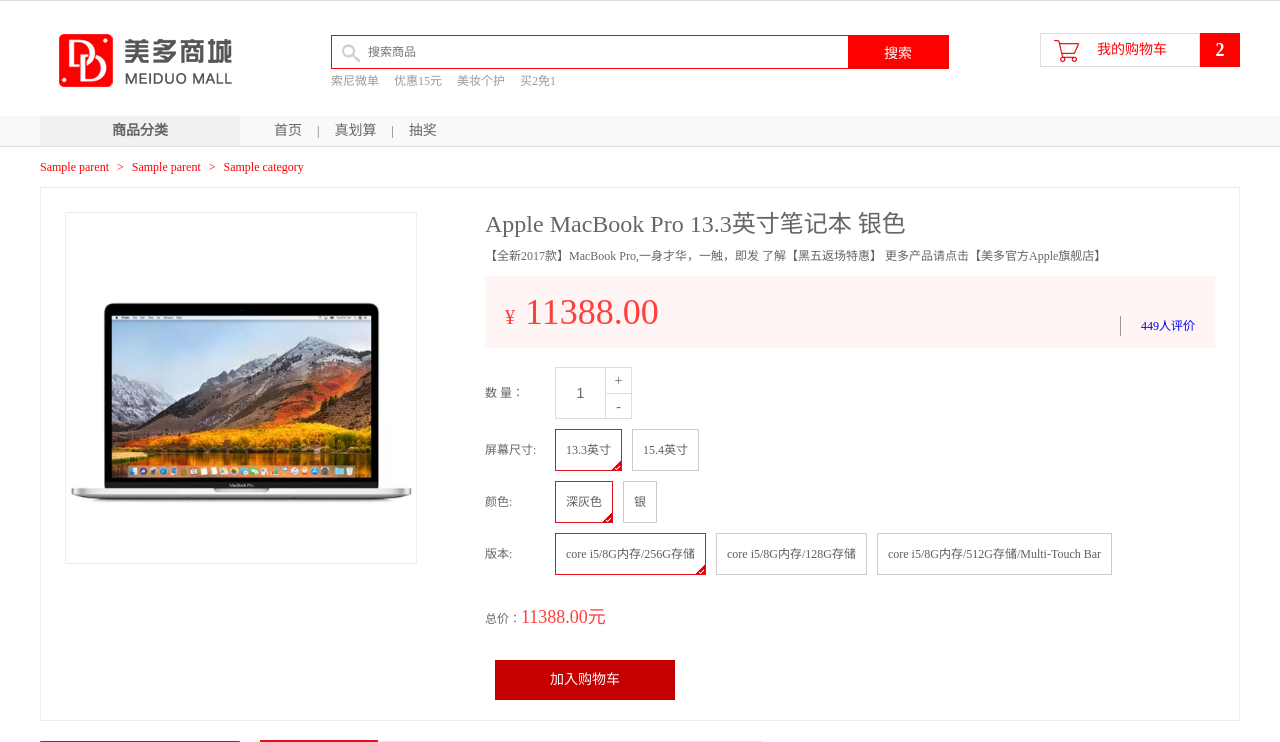
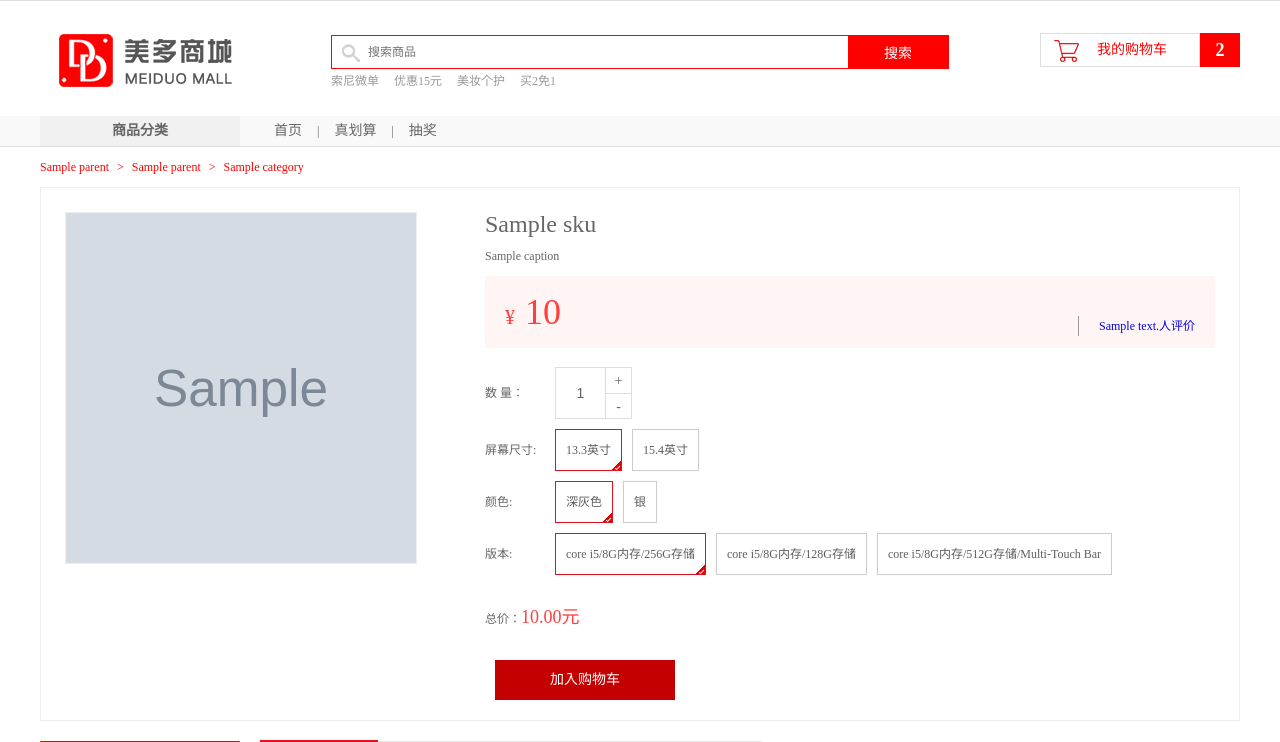
Before and after one commit to dingliu0508/aa, a Python web app: template meiduo_mall/meiduo_mall/templates/detail.html in a window 1280 px wide. Shown: the part 29-771 px from the top of the page. Run offline with Jinja, Linux system fonts and the light colour scheme; the template is opened without the code that fills it: most values are stand-ins (such as "Sample title", 1, 10 or a date in 2020); grey boxes marked "Sample" are stand-in pictures.

Commit message:
详情页商品信息

```diff
--- a/meiduo_mall/meiduo_mall/apps/goods/views.py
+++ b/meiduo_mall/meiduo_mall/apps/goods/views.py
@@ -76,10 +76,14 @@ class SKUDetailView(View):
         category = SKU.objects.get(id=sku_id).category
         # category = sku.category
 
+        #3,获取sku对象
+        sku = SKU.objects.get(id=sku_id)
+
         #拼接数据,渲染页面
         context = {
             "categories":categories,
-            "category":category
+            "category":category,
+            "sku":sku
         }
 
         return render(request,'detail.html',context=context)
--- a/meiduo_mall/meiduo_mall/templates/detail.html
+++ b/meiduo_mall/meiduo_mall/templates/detail.html
@@ -117,13 +117,13 @@
 	</div>
 
 	<div class="goods_detail_con clearfix">
-		<div class="goods_detail_pic fl"><img src="/static/images/goods_450.jpg"></div>
+		<div class="goods_detail_pic fl"><img src="{{ sku.default_image_url.url }}"></div>
 		<div class="goods_detail_list fr">
-			<h3>Apple MacBook Pro 13.3英寸笔记本 银色</h3>
-			<p>【全新2017款】MacBook Pro,一身才华，一触，即发 了解【黑五返场特惠】 更多产品请点击【美多官方Apple旗舰店】</p>
+			<h3>{{ sku.name }}</h3>
+			<p>{{ sku.caption }}</p>
 			<div class="price_bar">
-				<span class="show_pirce">¥<em>11388.00</em></span>
-				<a href="javascript:;" class="goods_judge">449人评价</a>
+				<span class="show_pirce">¥<em>{{ sku.price }}</em></span>
+				<a href="javascript:;" class="goods_judge">{{ sku.comments }}人评价</a>
 			</div>
 			<div class="goods_num clearfix">
 				<div class="num_name fl">数 量：</div>
@@ -149,7 +149,7 @@
 				<a href="javascript:;">core i5/8G内存/128G存储</a>
 				<a href="javascript:;">core i5/8G内存/512G存储/Multi-Touch Bar</a>
 			</div>
-			<div class="total">总价：<em>11388.00元</em></div>
+			<div class="total">总价：<em>[[sku_amount]]元</em></div>
 			<div class="operate_btn">
 				<a href="javascript:;" class="add_cart" id="add_cart">加入购物车</a>
 			</div>
@@ -232,7 +232,7 @@
 	</div>
 	</div>
 	<script>
-        var price = "";
+        var price = "{{ sku.price }}";
         var category_id = "";
         var sku_id = "";
     </script>
```
